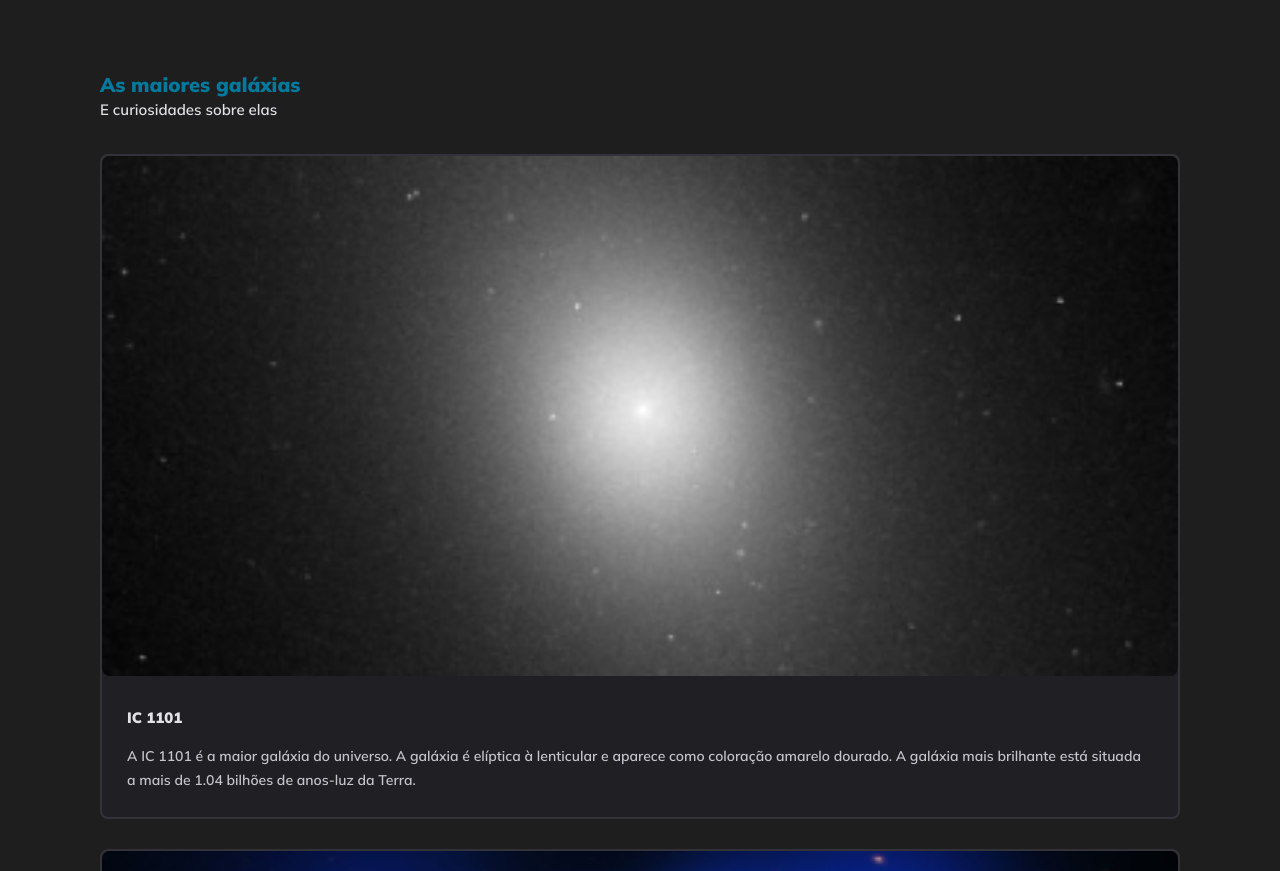
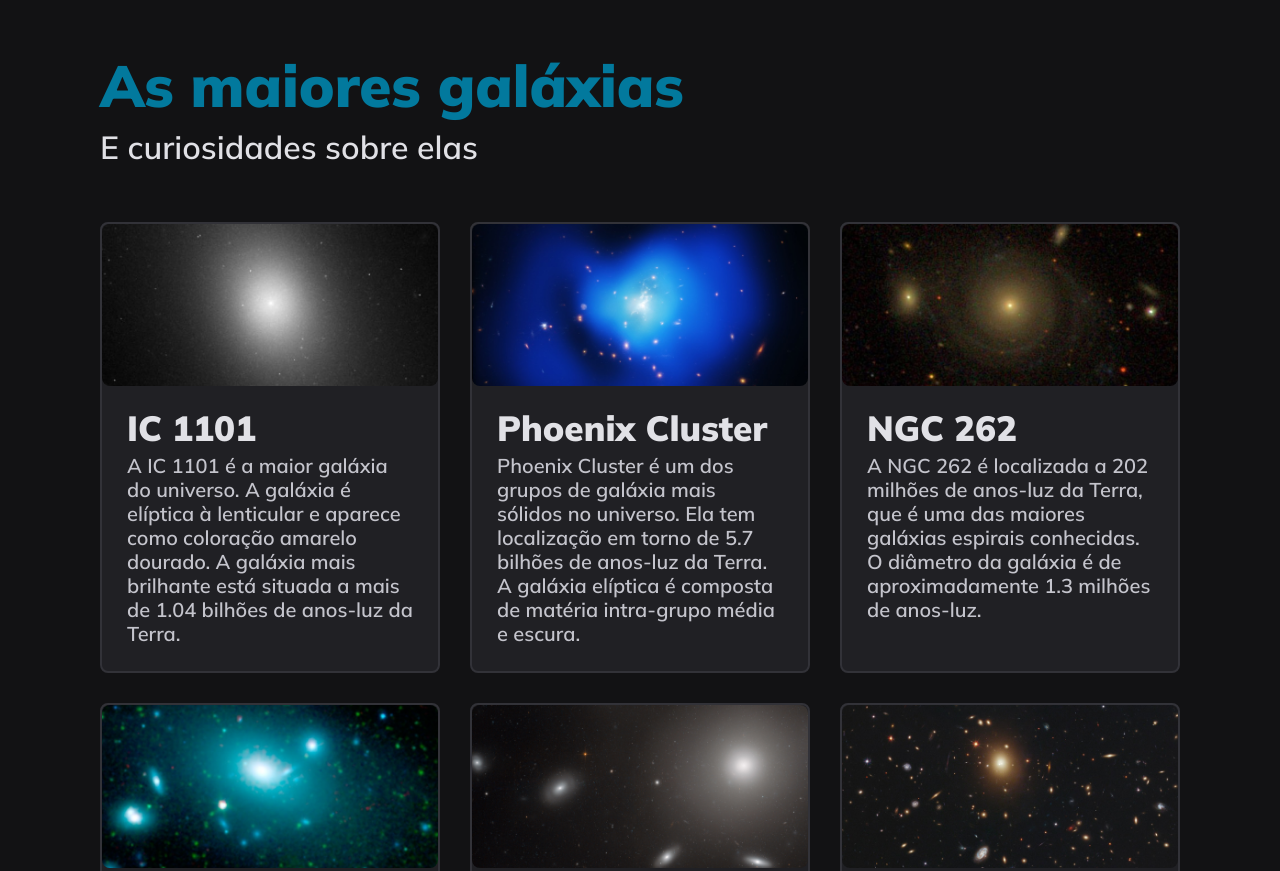
Before and after one commit to Luizfpsvn/galaxy-project, a plain HTML site: page index.html in a window 1280 px wide. Shown: the top 871 px of the page. Drawn offline with Linux system fonts and the light colour scheme.

Commit message:
Made some desktop and grid adjustments

```diff
--- a/index.html
+++ b/index.html
@@ -15,6 +15,7 @@
     <title>galaxiesKnowledge</title>
   </head>
   <body>
+    <div class="wrapper">
       <header>
         <h1>As maiores galáxias</h1>
         <strong>E curiosidades sobre elas</strong>
@@ -27,8 +28,9 @@
             <h2>IC 1101</h2>
             <p>
               A IC 1101 é a maior galáxia do universo. A galáxia é elíptica à
-            lenticular e aparece como coloração amarelo dourado. A galáxia mais
-            brilhante está situada a mais de 1.04 bilhões de anos-luz da Terra.
+              lenticular e aparece como coloração amarelo dourado. A galáxia
+              mais brilhante está situada a mais de 1.04 bilhões de anos-luz da
+              Terra.
             </p>
           </div>
         </div>
@@ -39,9 +41,10 @@
           <div class="text">
             <h2>Phoenix Cluster</h2>
             <p>
-            Phoenix Cluster é um dos grupos de galáxia mais sólidos no universo.
-            Ela tem localização em torno de 5.7 bilhões de anos-luz da Terra. A
-            galáxia elíptica é composta de matéria intra-grupo média e escura.
+              Phoenix Cluster é um dos grupos de galáxia mais sólidos no
+              universo. Ela tem localização em torno de 5.7 bilhões de anos-luz
+              da Terra. A galáxia elíptica é composta de matéria intra-grupo
+              média e escura.
             </p>
           </div>
         </div>
@@ -52,9 +55,9 @@
           <div class="text">
             <h2>NGC 262</h2>
             <p>
-            A NGC 262 é localizada a 202 milhões de anos-luz da Terra, que é uma
-            das maiores galáxias espirais conhecidas. O diâmetro da galáxia é de
-            aproximadamente 1.3 milhões de anos-luz.
+              A NGC 262 é localizada a 202 milhões de anos-luz da Terra, que é
+              uma das maiores galáxias espirais conhecidas. O diâmetro da
+              galáxia é de aproximadamente 1.3 milhões de anos-luz.
             </p>
           </div>
         </div>
@@ -65,10 +68,10 @@
           <div class="text">
             <h2>NGC 4889</h2>
             <p>
-            A NGC 4889 é também famosa como “Coma B”, uma galáxia super gigante
-            elíptica situada aproximadamente a 308 milhões de anos-luz da Terra.
-            Ela também foi descoberta pelo astrônomo britânico Frederick William
-            Herschel I em 1785.
+              A NGC 4889 é também famosa como “Coma B”, uma galáxia super
+              gigante elíptica situada aproximadamente a 308 milhões de anos-luz
+              da Terra. Ela também foi descoberta pelo astrônomo britânico
+              Frederick William Herschel I em 1785.
             </p>
           </div>
         </div>
@@ -80,9 +83,9 @@
             <h2>NGC 4874</h2>
             <p>
               A NGC 4874 também conhecida como “Coma A” foi descoberta em 1785
-            pelo astrônomo britânico Frederick William Herschel I. E está a 350
-            milhões de anos-luz longe da Terra. É uma galáxia lisa, em forma de
-            bola, cercada por um círculo estelar.
+              pelo astrônomo britânico Frederick William Herschel I. E está a
+              350 milhões de anos-luz longe da Terra. É uma galáxia lisa, em
+              forma de bola, cercada por um círculo estelar.
             </p>
           </div>
         </div>
@@ -101,5 +104,6 @@
           </div>
         </div>
       </div>
+    </div>
   </body>
 </html>
--- a/styles.css
+++ b/styles.css
@@ -15,12 +15,13 @@ body {
 
   font-family: 'Mulish', sans-serif;
   font-size: 1.8rem;
-
-  background-color: #1e1e1e;
+  background-color: #121214;
 }
 
 header {
-  margin-bottom: 3.2rem;
+  display: flex;
+  flex-direction: column;
+  gap: 1.5rem;
 }
 
 h1 {
@@ -74,3 +75,42 @@ strong {
   font-weight: 600;
   line-height: 2.4rem;
 }
+
+@media (min-width: 800px) {
+  body {
+    width: 100%;
+  }
+
+  .wrapper {
+    max-width: 121.8rem;
+
+    margin: 0 auto;
+  }
+
+  header {
+    gap: 3rem;
+    margin-bottom: 6.3rem;
+  }
+
+  h1 {
+    margin-bottom: 8px;
+    font-size: 5.8287rem;
+  }
+
+  strong {
+    font-size: 3.2rem;
+  }
+
+  .box-wrapper {
+    display: grid;
+    grid-template-columns: repeat(3, 1fr);
+  }
+
+  .text h2 {
+    font-size: 3.5rem;
+  }
+
+  .text p {
+    font-size: 2rem;
+  }
+}
```
Lines whose indentation alone changed are shown as unchanged.
